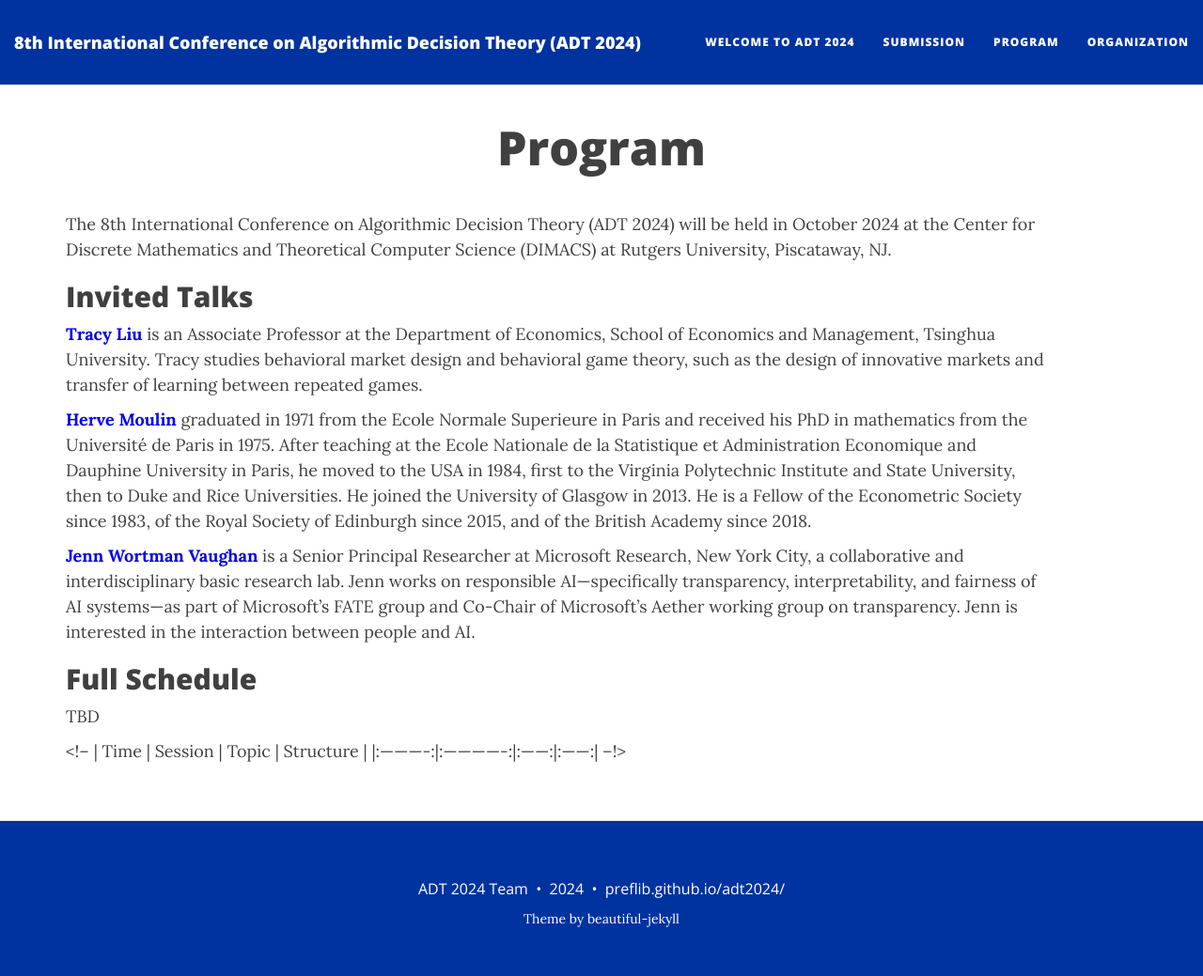
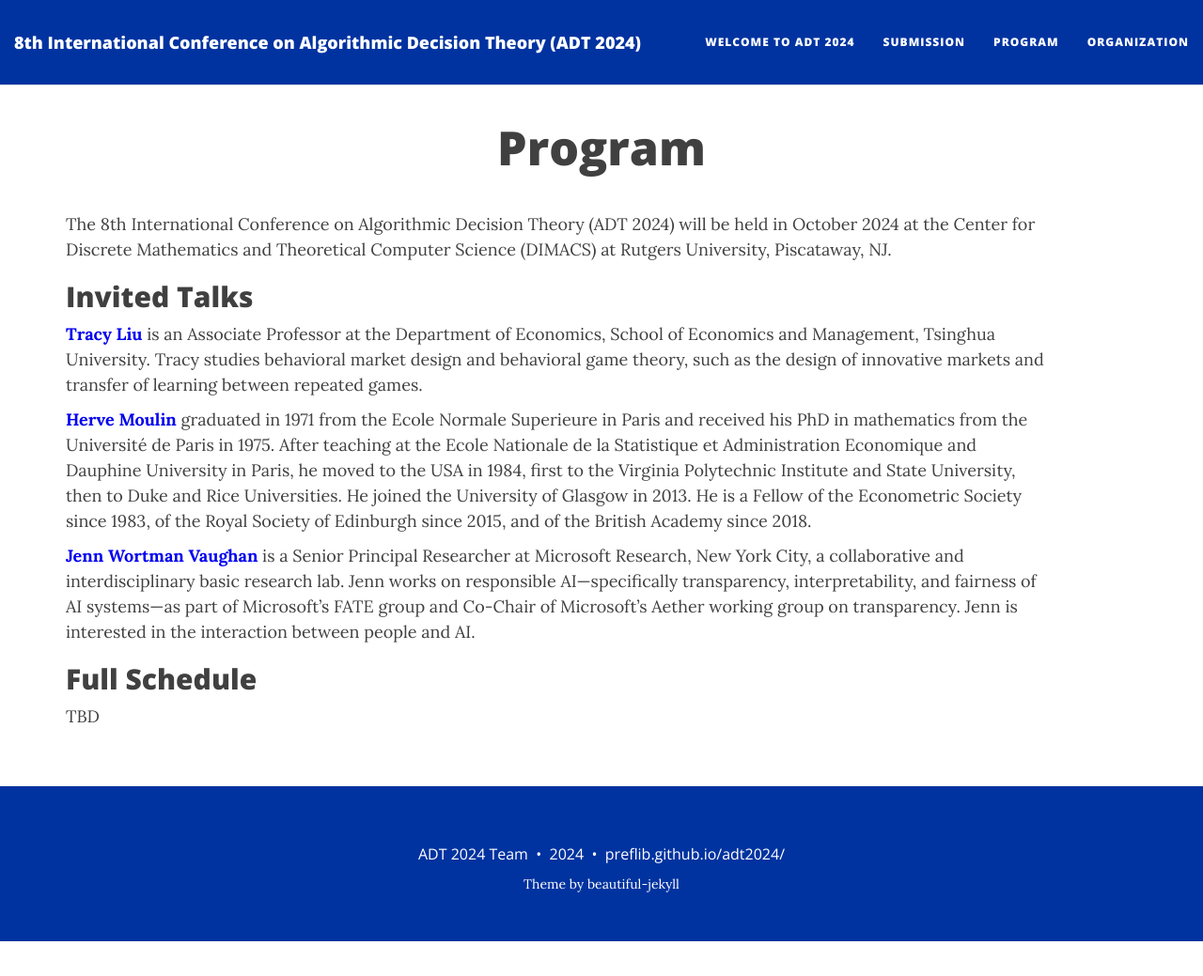
Before and after one commit to PrefLib/adt2024, a Jekyll site: the page built from program.md, in a window 1280 px wide and 1039 px high. Shown: the whole window at 94% size. Built offline with Jekyll 4.4.1, drawn with Linux system fonts in a browser that asks for light colours; nearby versions of some CDN libraries.

Commit message:
fixed typo

```diff
--- a/program.md
+++ b/program.md
@@ -19,8 +19,3 @@ The 8th International Conference on Algorithmic Decision Theory (ADT 2024) will
 ## Full Schedule
 
 TBD
-
-<!--
-| Time | Session | Topic | Structure |
-|:----------:|:-------------:|:------:|:------:|
---!>
```
